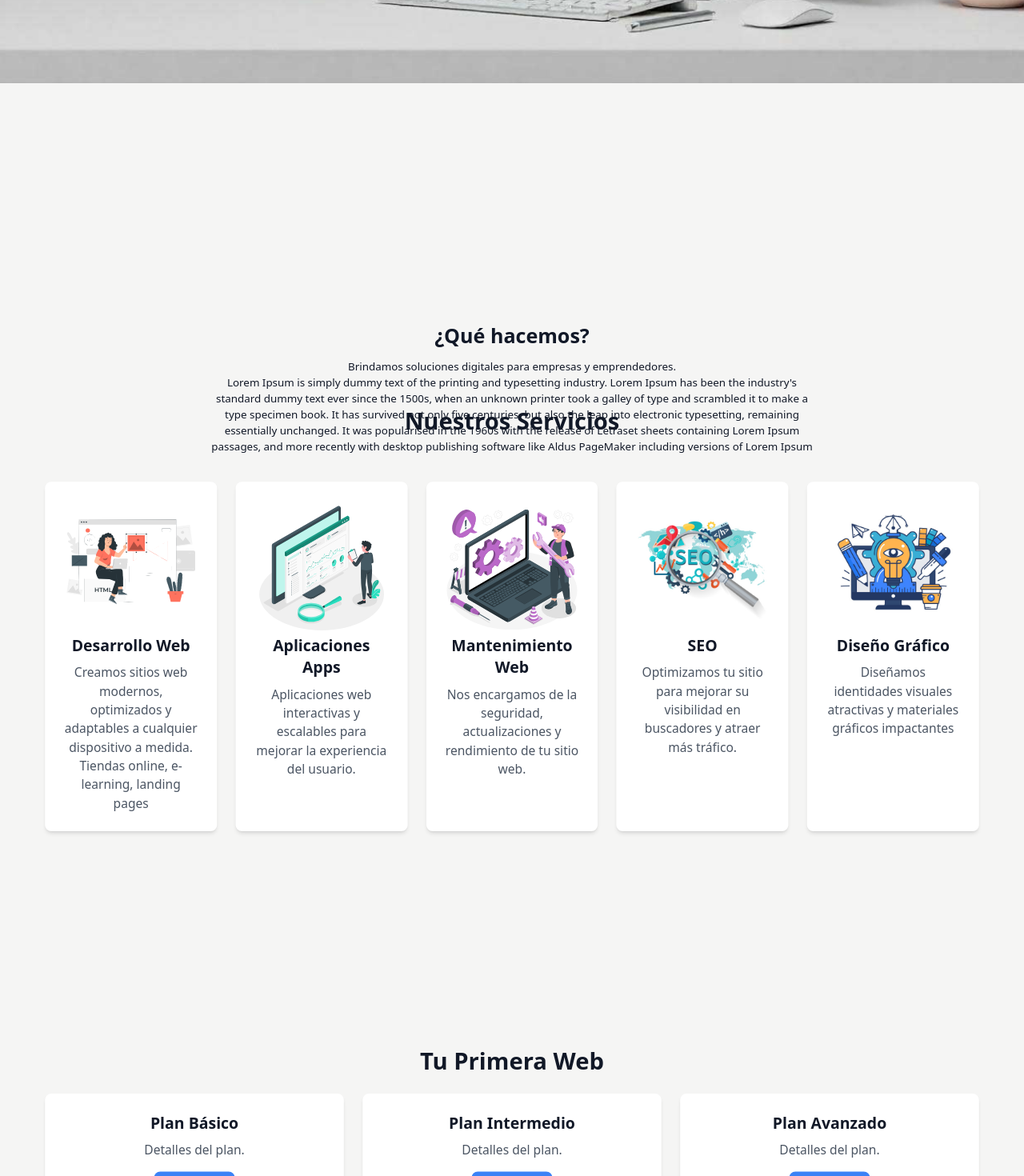
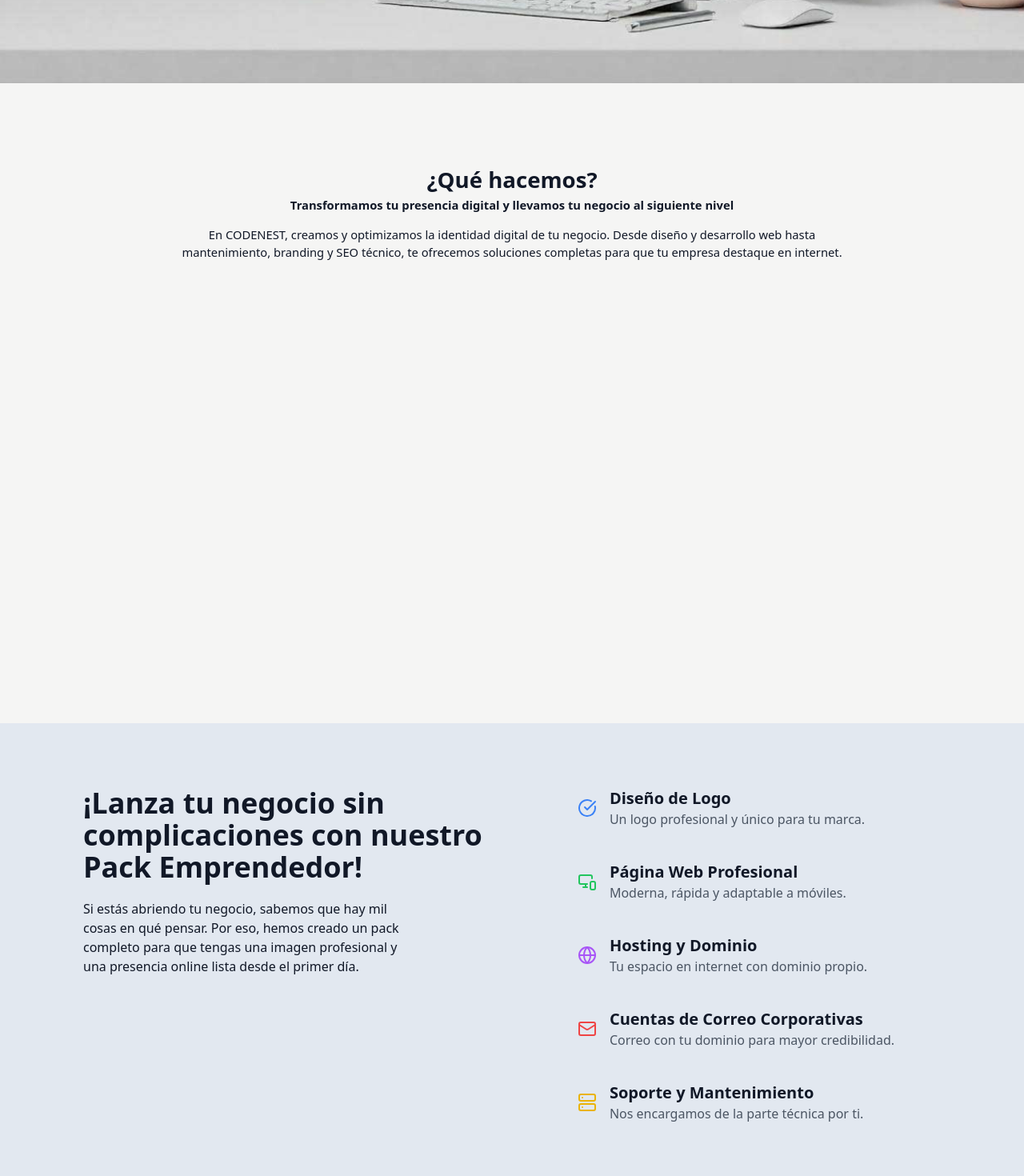
Before and after one commit to Tutesuarez/codenest, a Next.js app: page / in a window 1280 px wide. Shown: the part 760-2230 px from the top of the page at 80% size. Built offline with nearby package versions, Linux system fonts and the light colour scheme.

Commit message:
incorporacion de servicios

```diff
--- a/package.json
+++ b/package.json
@@ -17,7 +17,8 @@
     "react": "^19.0.0",
     "react-dom": "^19.0.0",
     "react-hook-form": "^7.54.2",
-    "react-icons": "^5.4.0"
+    "react-icons": "^5.4.0",
+    "react-intersection-observer": "^9.15.1"
   },
   "devDependencies": {
     "@eslint/eslintrc": "^3",
--- a/src/app/page.js
+++ b/src/app/page.js
@@ -4,17 +4,29 @@ import Link from "next/link";
 import Image from "next/image";
 import Parallax from "../components/Paralax";
 import { AnimatedText } from "../components/Title";
+import { CheckCircle, Globe, Mail, MonitorSmartphone, Server } from "lucide-react";
+import { useInView } from "react-intersection-observer";
+import RevealText from "@/components/TextReveal";
 
 
 export default function Home() {
 
-  const servObj=[
-    {servicio:'Desarrollo Web', descripcion:'Creamos sitios web modernos, optimizados y adaptables a cualquier dispositivo a medida. Tiendas online, e-learning, landing pages', img:'/image/desarrolloweb.svg'},
-    {servicio:'Aplicaciones Apps', descripcion:'Aplicaciones web interactivas y escalables para mejorar la experiencia del usuario.', img:'/image/webapp.svg'},
-    {servicio:'Mantenimiento Web',descripcion:'Nos encargamos de la seguridad, actualizaciones y rendimiento de tu sitio web.', img:'/image/mantenimiento.svg'},
-    {servicio:'SEO', descripcion:"Optimizamos tu sitio para mejorar su visibilidad en buscadores y atraer más tráfico.", img:'/image/seo_img.jpg'},
-    {servicio:'Diseño Gráfico', descripcion:"Diseñamos identidades visuales atractivas y materiales gráficos impactantes", img:'/image/diseño_grafico_img.jpg'}]
+  const servObj = [
+    { servicio: 'Desarrollo Web', descripcion: 'Creamos sitios web modernos, optimizados y adaptables a cualquier dispositivo a medida. Tiendas online, e-learning, landing pages', img: '/image/desarrolloweb.svg' },
+    { servicio: 'Aplicaciones Web', descripcion: 'Aplicaciones web interactivas y escalables para mejorar la experiencia del usuario.', img: '/image/webapp.svg' },
+    { servicio: 'Mantenimiento Web', descripcion: 'Nos encargamos de la seguridad, actualizaciones y rendimiento de tu sitio web.', img: '/image/mantenimiento.svg' },
+    { servicio: 'SEO', descripcion: "Optimizamos tu sitio para mejorar su visibilidad en buscadores y atraer más tráfico.", img: '/image/seo_img.jpg' },
+    { servicio: 'Diseño Gráfico', descripcion: "Diseñamos identidades visuales atractivas y materiales gráficos impactantes", img: '/image/diseño_grafico_img.jpg' }]
 
+  const services = [
+    { icon: <CheckCircle size={24} className="text-blue-500" />, title: "Diseño de Logo", description: "Un logo profesional y único para tu marca." },
+    { icon: <MonitorSmartphone size={24} className="text-green-500" />, title: "Página Web Profesional", description: "Moderna, rápida y adaptable a móviles." },
+    { icon: <Globe size={24} className="text-purple-500" />, title: "Hosting y Dominio", description: "Tu espacio en internet con dominio propio." },
+    { icon: <Mail size={24} className="text-red-500" />, title: "Cuentas de Correo Corporativas", description: "Correo con tu dominio para mayor credibilidad." },
+    { icon: <Server size={24} className="text-yellow-500" />, title: "Soporte y Mantenimiento", description: "Nos encargamos de la parte técnica por ti." }
+  ];
+
+  const { ref, inView } = useInView({ triggerOnce: true, threshold: 0.2 });
 
   return (
     <div className="min-h-screen text-gray-900">
@@ -42,29 +54,29 @@ export default function Home() {
           <motion.p
             initial={{ opacity: 0, scale: 0.9 }}
             animate={{ opacity: 1, scale: 1 }}
-        transition={{ duration: 0.3 }}
+            transition={{ duration: 0.5 }}
             className="mt-4 text-lg text-stone-50 md:text-stone-900">Creamos soluciones digitales para potenciar tu negocio.</motion.p>
           <Link href='/contacto'>
-        <button  className="mt-6 px-6 py-3 bg-stone-50 text-stone-900 hover:bg-inherit hover:border-2  font-semibold rounded-full shadow">
+            <button className="mt-6 px-6 py-3 bg-stone-50 text-stone-900 hover:bg-inherit hover:border-2  font-semibold rounded-full shadow">
               Charlemos
             </button>
           </Link>
         </div>
       </header>
       <Parallax>
-
-
-    {/* ¿Qué Hacemos? */}
-    <section id="que-hacemos" className="p-10 justify-items-center">
+        {/* ¿Qué Hacemos? */}  {/* Pasar a un componente*/}
+        <section id="que-hacemos" className="p-10 justify-items-center h-screen">
           <div className="w-3/4 text-center my-10">
+          <RevealText>
             <h2 className="text-3xl font-bold">¿Qué hacemos?</h2>
-      <p className="mt-4">Brindamos soluciones digitales para empresas y emprendedores.
-        <br/> Lorem Ipsum is simply dummy text of the printing and typesetting industry. Lorem Ipsum has been the industry's standard dummy text ever since the 1500s, when an unknown printer took a galley of type and scrambled it to make a type specimen book. It has survived not only five centuries, but also the leap into electronic typesetting, remaining essentially unchanged. It was popularised in the 1960s with the release of Letraset sheets containing Lorem Ipsum passages, and more recently with desktop publishing software like Aldus PageMaker including versions of Lorem Ipsum
+            <h3 className="text-1x font-semibold mt-1">Transformamos tu presencia digital y llevamos tu negocio al siguiente nivel</h3>
+            <p className="mt-4">En CODENEST, creamos y optimizamos la identidad digital de tu negocio. Desde diseño y desarrollo web hasta mantenimiento, branding y SEO técnico, te ofrecemos soluciones completas para que tu empresa destaque en internet.
             </p>
+            </RevealText>
           </div>
         </section>
 
-    {/* Servicios */}
+        {/* Servicios */} {/*pasar a un componente */}
         <section id="servicios" className="p-10 text-center md:h-screen ">
           <h2 className="text-3xl font-bold">Nuestros Servicios</h2>
           <div className="grid grid-cols-1 md:grid-cols-5 gap-6 mt-10 pt-5">
@@ -76,7 +88,7 @@ export default function Home() {
               >
                 <div className=''>
                   <div className='md:max-h-450px'>
-                <Image src={servicios.img} width={450} height={450} alt={servicios.servicio}/>
+                    <Image src={servicios.img} width={450} height={450} alt={servicios.servicio} />
                   </div>
                   <div className=''>
                     <h3 className="text-xl font-semibold">{servicios.servicio}</h3>
@@ -88,7 +100,7 @@ export default function Home() {
           </div>
         </section>
 
-    {/* Tu Primera Web */}
+        {/* Tu Primera Web */} {/**Pasar a un componente */}
         <section id="tu-primera-web" className="p-10 text-center h-screen">
           <h2 className="text-3xl font-bold">Tu Primera Web</h2>
           <div className="grid grid-cols-1 md:grid-cols-3 gap-6 mt-6">
@@ -106,6 +118,48 @@ export default function Home() {
           </div>
         </section>
       </Parallax>
+
+      {/* Promo para los que recien arranacan */} {/**pasar a componentes */}
+      <section id="promo" className="p-20  md:h-screen bg-slate-200" >
+        <div className="flex flex-col md:grid grid-cols-2 justify-items-center" ref={ref}>
+        <RevealText>
+          <div className=" flex flex-col md:max-w-lg ">
+            <motion.h2
+             initial={{ opacity: 0, y: -30 }}
+             animate={inView ? { opacity: 1, y: 0 } : {}}
+             transition={{ duration: 0.5 }} className="text-4xl font-bold">¡Lanza tu negocio sin complicaciones con nuestro Pack Emprendedor!</motion.h2>
+            <motion.p initial={{ opacity: 0, y: -30 }}
+                      animate={inView ? { opacity: 1, y: 0 }:{}}
+                       transition={{ duration: 0.5 }}
+                       className="mt-5 w-4/5">
+            Si estás abriendo tu negocio, sabemos que hay mil cosas en qué pensar. Por eso, hemos creado un pack completo para que tengas una imagen profesional y una presencia online lista desde el primer día.
+            </motion.p>
+          </div>
+          </RevealText>
+          <div className="h-screen md:h-full">
+          <ul className="space-y-10">
+        {services.map((service, index) => (
+          <motion.li   key={index}
+          className="flex items-center space-x-4"
+          initial={{ opacity: 0, x: -50 }}
+          animate={inView ? { opacity: 1, x: 0 }: {}}
+          transition={{ duration: 0.9, delay: index * 0.2 }}>
+            {service.icon}
+            <div>
+              <h3 className="text-xl font-semibold">{service.title}</h3>
+              <p className="text-gray-600">{service.description}</p>
+            </div>
+          </motion.li>
+        ))}
+      </ul>
+          </div>
+
+        </div>
+
+      </section>
+
+
+
     </div>
   );
 }
--- a/src/app/servicios/page.jsx
+++ b/src/app/servicios/page.jsx
@@ -1,8 +1,112 @@
+'use client';
+
+import RevealText from "@/components/TextReveal";
+import { motion } from "framer-motion";
+import Image from 'next/image'
+
+
 export default function Servicios() {
-    return (
-      <div className="h-screen">
-        <h1 className="text-3xl font-bold">Nuestros Servicios</h1>
-        <p className="mt-4">Ofrecemos desarrollo web, apps y más...</p>
+
+  return (
+    <div className="">
+      <div className="justify-items-center mt-8">
+        <h1 className="text-3xl md:text-6xl font-bold">Nuestros Servicios</h1>
       </div>
-    );
-  }
+      <RevealText>
+      <div className="flex flex-col lg:flex-row mt-10 p-5 mx-5">
+        <div className="mb-4 lg:mb-0 lg:pe-10">
+          <Image
+            className="rounded-lg"
+            src="/image/desarrolloweb.svg"
+            width={350}
+            height={350}
+            alt="Desarrollo web"
+          />
+        </div>
+        <div className="lg:ps-10 lg:w-2/4">
+          <h2 className="text-4xl font-bold">Diseño y Desarrollo Web</h2>
+          <p className="mt-3">
+            Creamos sitios web modernos, optimizados y personalizados para tu negocio, adaptables a cualquier dispositivo.
+            Trabajamos con WordPress para soluciones flexibles y escalables, así como con tecnologías avanzadas como React
+            para desarrollos a medida. Tiendas online, e-learning, landing pages.
+          </p>
+        </div>
+      </div>
+
+      <div className="flex flex-col-reverse lg:flex-row justify-end mt-1 p-5 mx-5">
+        <div className="mb-4 lg:mb-0 lg:w-2/4 lg:pe-10">
+          <h2 className="text-4xl font-bold">Desarrollo de Web Apps</h2>
+          <p className="mt-3">
+          Construimos aplicaciones web personalizadas, garantizando rapidez, seguridad y una experiencia de usuario excepcional. Diseñamos soluciones adaptadas a las necesidades específicas de cada cliente.
+          </p>
+        </div>
+        <div className="pe-5">
+          <Image
+            className="rounded-lg"
+            src="/image/webapp.svg"
+            width={350}
+            height={350}
+            alt="Desarrollo web"
+          />
+        </div>
+      </div>
+
+      <div className="flex flex-col lg:flex-row mt-10 p-5 mx-5">
+        <div className="mb-4 lg:mb-0 lg:pe-5">
+          <Image
+            className="rounded-lg"
+            src="/image/mantenimiento.svg"
+            width={350}
+            height={350}
+            alt="Desarrollo web"
+          />
+        </div>
+        <div className="lg:ps-10 lg:w-2/4">
+          <h2 className="text-4xl font-bold">Mantenimiento Web</h2>
+          <p className="mt-3">
+          Ofrecemos servicios de mantenimiento y soporte para garantizar el correcto funcionamiento de tu sitio o aplicación web. Nos encargamos de actualizaciones, seguridad, optimización de rendimiento y corrección de errores.
+          </p>
+        </div>
+      </div>
+
+      <div className="flex flex-col-reverse lg:flex-row justify-end mt-1 p-5 mx-5">
+        <div className="mb-4 lg:mb-0 lg:w-2/4 lg:pe-10">
+          <h2 className="text-4xl font-bold">SEO Técnico</h2>
+          <p className="mt-3">
+          Mejoramos el posicionamiento de tu web en los motores de búsqueda con estrategias de SEO técnico. Optimizamos la estructura del sitio, mejoramos la velocidad de carga, implementamos estrategias de indexación y trabajamos con palabras clave para maximizar tu visibilidad online.
+          </p>
+        </div>
+        <div className="pe-5">
+          <Image
+            className="rounded-lg"
+            src="/image/seo_img.jpg"
+            width={350}
+            height={350}
+            alt="Desarrollo web"
+          />
+        </div>
+      </div>
+
+      <div className="flex flex-col lg:flex-row mt-10 p-5 mx-5">
+        <div className="mb-4 lg:mb-0 lg:pe-5">
+          <Image
+            className="rounded-lg"
+            src="/image/diseño_grafico_img.jpg"
+            width={350}
+            height={350}
+            alt="Desarrollo web"
+          />
+        </div>
+        <div className="lg:ps-10 lg:w-2/4">
+          <h2 className="text-4xl font-bold">Diseño Gráfico</h2>
+          <p className="mt-3">
+          Potencia tu imagen de marca con diseños profesionales. Creamos logotipos, banners, contenido para redes sociales y material corporativo que reflejan la identidad y valores de tu empresa.
+          </p>
+        </div>
+      </div>
+      </RevealText>
+
+    </div>
+
+  );
+}
--- /dev/null
+++ b/src/components/TextReveal.jsx
@@ -0,0 +1,36 @@
+"use client"; // Necesario en Next.js App Router para usar efectos en el cliente
+import { motion } from "framer-motion";
+import { useEffect, useState } from "react";
+
+const RevealText = ({ children, delay = 0.2, className = "" }) => {
+  const [isVisible, setIsVisible] = useState(false);
+
+  useEffect(() => {
+    const handleScroll = () => {
+      const element = document.getElementById(children);
+      if (element) {
+        const rect = element.getBoundingClientRect();
+        if (rect.top < window.innerHeight * 0.8) {
+          setIsVisible(true);
+        }
+      }
+    };
+
+    window.addEventListener("scroll", handleScroll);
+    return () => window.removeEventListener("scroll", handleScroll);
+  }, [children]);
+
+  return (
+    <motion.div
+      id={children}
+      className={className}
+      initial={{ opacity: 0, y: 50 }}
+      animate={isVisible ? { opacity: 1, y: 0 } : {}}
+      transition={{ duration: 0.7, delay }}
+    >
+      {children}
+    </motion.div>
+  );
+};
+
+export default RevealText;
```
Also changed, not shown: 1 other file (tests, documents, lock files or other folders). Lines whose indentation alone changed are shown as unchanged.
